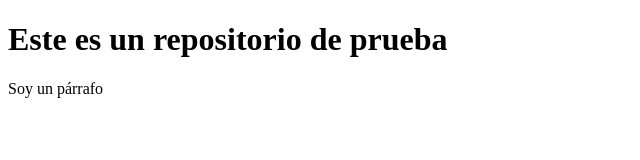
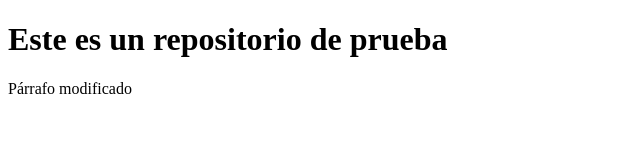
Before and after one commit to melugs/repo_practica, a plain HTML site: page index.html in a window 1280 px wide. Shown: the full height of the page, 0-640 px from the left. Drawn offline with Linux system fonts and the light colour scheme.

Commit message:
p modificado

```diff
--- a/index.html
+++ b/index.html
@@ -8,6 +8,6 @@
 </head>
 <body>
     <h1>Este es un repositorio de prueba</h1>
-    <p>Soy un párrafo</p>
+    <p>Párrafo modificado</p>
 </body>
 </html>
```
